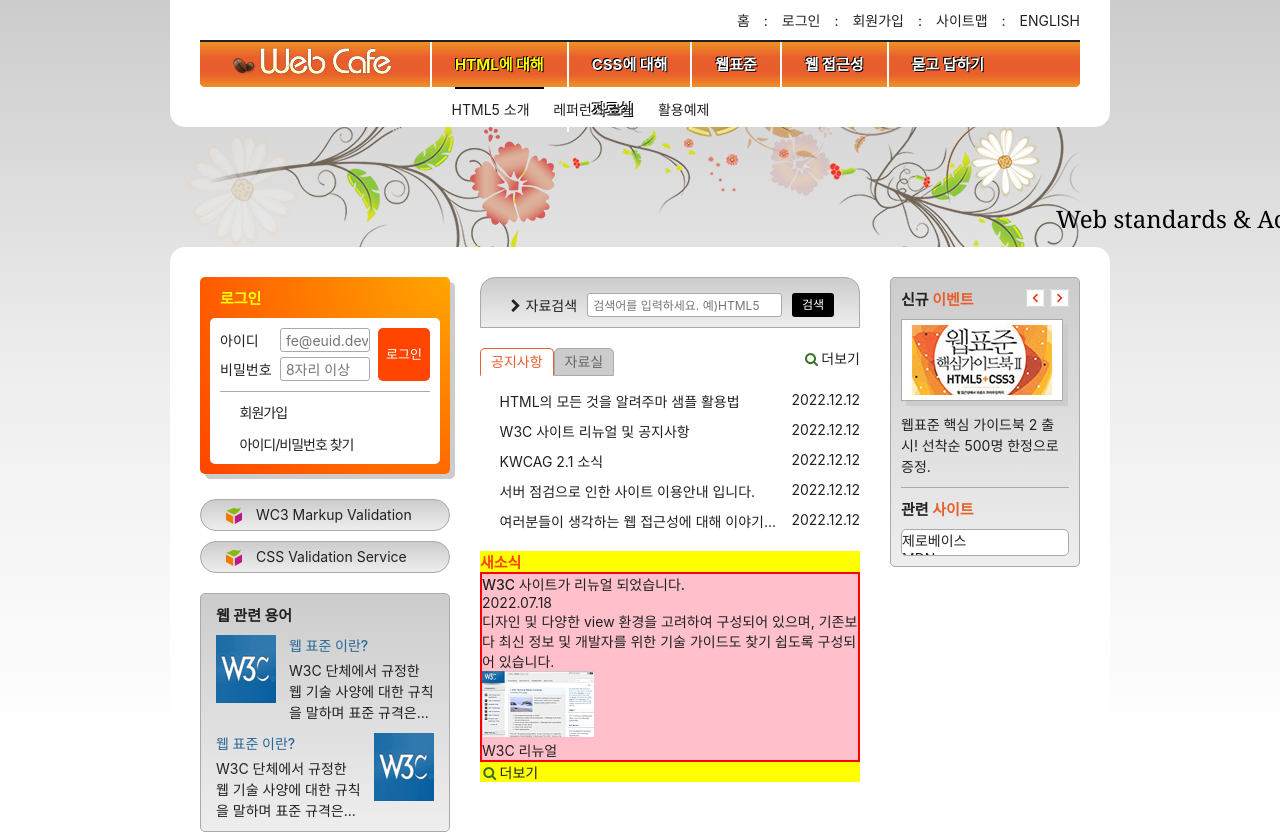
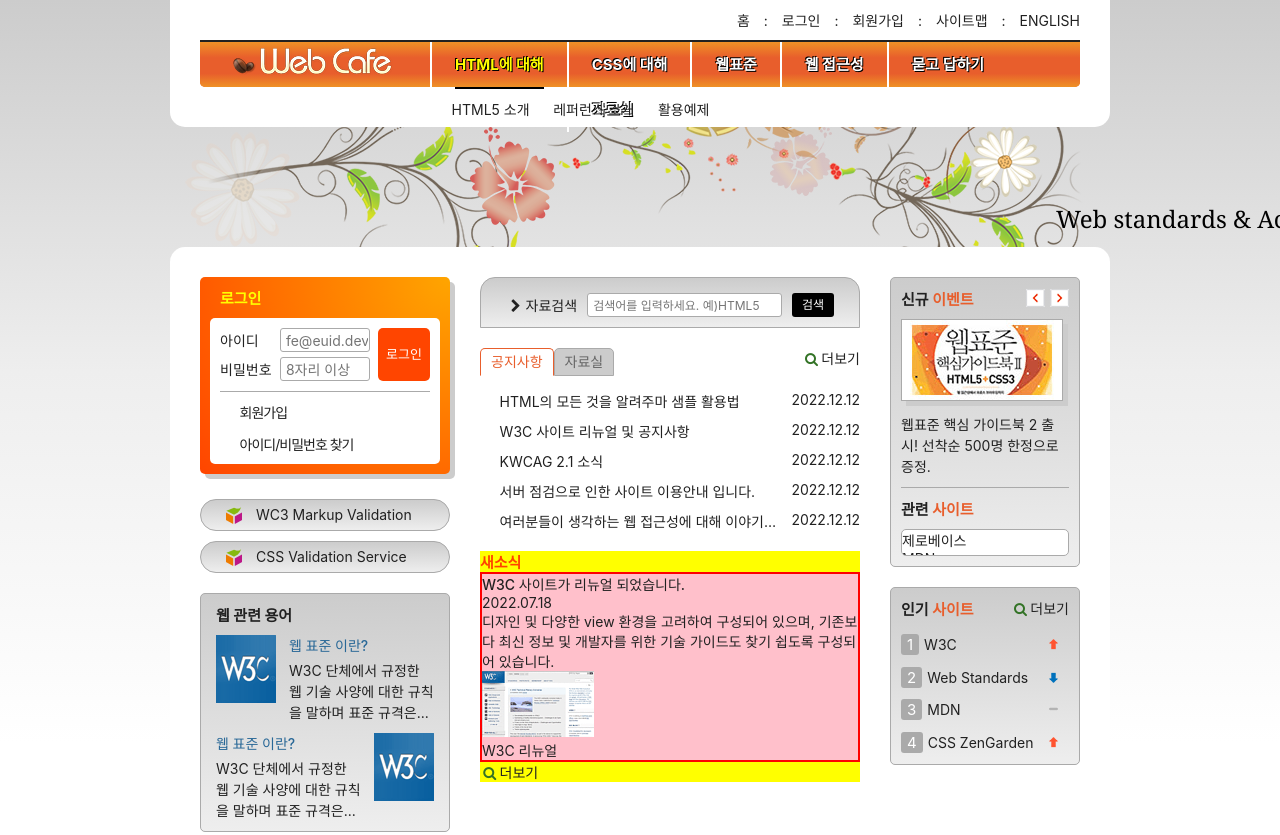
Before and after one commit to kkujoni/html5, a plain HTML site: page index.html in a window 1280 px wide. Shown: the top 835 px of the page. Drawn offline with Linux system fonts and the light colour scheme; a web font is replaced by a local one.

Commit message:
인기사이트

```diff
--- a/index.html
+++ b/index.html
@@ -316,6 +316,18 @@
           </ul>
         </section>
       </div>
+      <div class="gradient-effect margin-top-default">
+        <section class="favorite">
+          <h2 class="favorite-title text-xl">인기 <span class="accent-color">사이트</span></h2>
+          <ol class="favorite-list margin-top-normal" >
+            <li class="no1"><a href="/">W3C</a><em class="up"><span class="a11y-hidden">순위 상승</span></em></li>
+            <li class="no2"><a href="/">Web Standards</a><em class="down"><span class="a11y-hidden">순위 하락</span></em></li>
+            <li class="no3"><a href="/">MDN</a><em class="stop"><span class="a11y-hidden">순위 변동 없음</span> </em></li>
+            <li class="no4"><a href="/">CSS ZenGarden</a><em class="up"><span class="a11y-hidden">순위 상승</span></em></li>
+          </ol>
+          <a href="/" class="more favorite-more icon-plus" title="인기 사이트">더보기</a>
+        </section>
+      </div>
     </div>
   </main>
   <article class="slogan">슬로건</article>
--- a/styles/module.css
+++ b/styles/module.css
@@ -14,3 +14,23 @@
   font-size: 1.5rem;
   font-weight: 700;
 }
+
+
+.margin-top-default{
+margin-top: 20px;
+}
+.margin-top-thin{
+margin-top: 20px;
+}
+.margin-top-normal{
+margin-top: 15px;
+}
+.margin-top-large{
+margin-top: 20px;
+}
+.margin-top-10{
+margin-top: 20px;
+}
+.margin-top-15{
+margin-top: 25px;
+}
--- a/styles/style.css
+++ b/styles/style.css
@@ -700,6 +700,67 @@
   height: 147px;
 }
 
+/* 인기사이트 */
+.favorite{
+  position: relative;
+}
+.favorite-list{
+  list-style-type:none;
+  counter-reset: numbering;
+  /* position: relative; */
+}
+
+.favorite-list li{
+  margin-top: 10px;
+  position: relative;
+}
+
+.favorite-list a{
+
+}
+.favorite-list li::before{
+  /* content: "1"; */
+  background-color: #aaa;
+  color: #fff;
+  padding: 1px 6px;
+  font-size: 1.5rem;
+  margin-right: 5px;
+  border-radius: 3px;
+  line-height: 1.5;
+  counter-increment:numbering;
+  content : counter(numbering)
+}
+
+.up,.stop,.down{
+  position: absolute;
+  top: 50%;
+  right: 0;
+  margin-top: -6px;
+  margin-left: 10px;
+  /* display: inline-block; */
+  width: 20px;
+  height: 11px;
+background:  url(./images/rank.png) no-repeat 100% 0;
+}
+
+.up{
+  background-position: 0px 0px;
+}
+
+.stop{
+  background-position: 0px 50%;
+}
+.down{
+ background-position: 0px 100%;
+}
+
+.favorite-more{
+  position: absolute;
+  top: -8px;
+  right:-8px;
+  padding: 8px;
+
+}
 /* 슬로건 */
 .slogan {
   background: skyblue;
```
